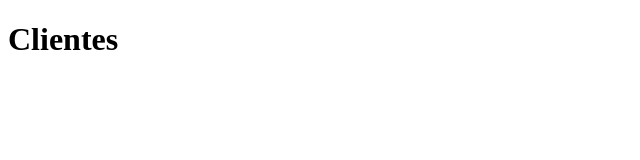
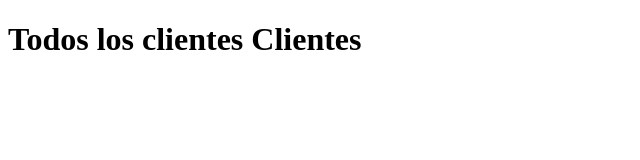
Before and after one commit to cposada23/dojoGit, a plain HTML site: page empleados.html in a window 1280 px wide. Shown: the whole page, without its empty margins (0-640 px from the left). Drawn offline with Linux system fonts and the light colour scheme.

Commit message:
Chage description on empleados.html. Close #2

```diff
--- a/empleados.html
+++ b/empleados.html
@@ -4,6 +4,6 @@
 	<title>Modulo de clientes</title>
 </head>
 <body>
-	<h1>Clientes</h1>
+	<h1>Todos los clientes Clientes</h1>
 </body>
 </html>
```
